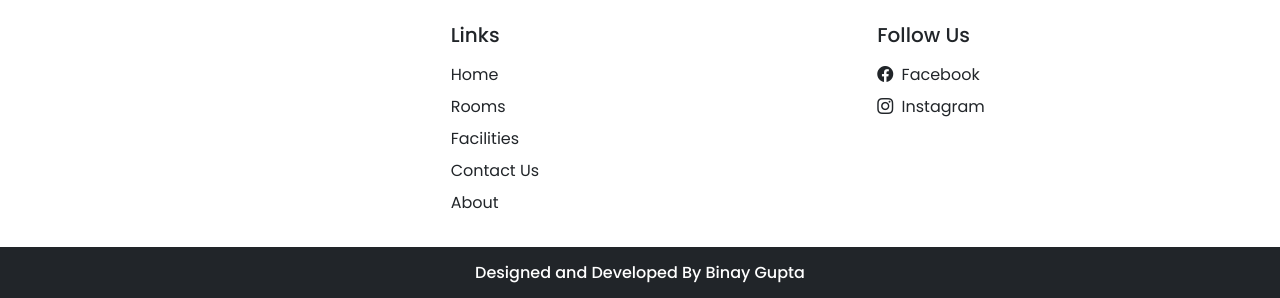
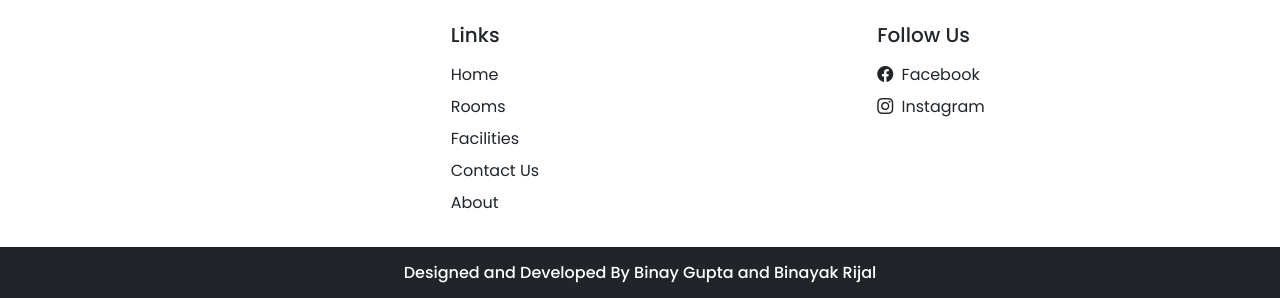
Before and after one commit to rohitgupt10/HotelGrandHaven, a PHP site: page /hbwebsite/index.php in a window 1280 px wide. Shown: the part 1753-2051 px from the top of the page. Run offline with PHP 8.4, Linux system fonts and the light colour scheme; data that the repository does not hold is empty.

Commit message:
modified

```diff
--- a/inc/footer.php
+++ b/inc/footer.php
@@ -36,7 +36,7 @@
     </div>
 </div>
 
-<h6 class="text-center bg-dark text-white p-3 m-0">Designed and Developed By Binay Gupta</h6>
+<h6 class="text-center bg-dark text-white p-3 m-0">Designed and Developed By Binay Gupta and Binayak Rijal</h6>
 
 <script src="https://cdn.jsdelivr.net/npm/bootstrap@5.0.2/dist/js/bootstrap.bundle.min.js" integrity="sha384-MrcW6ZMFYlzcLA8Nl+NtUVF0sA7MsXsP1UyJoMp4YLEuNSfAP+JcXn/tWtIaxVXM" crossorigin="anonymous"></script>
 
```
